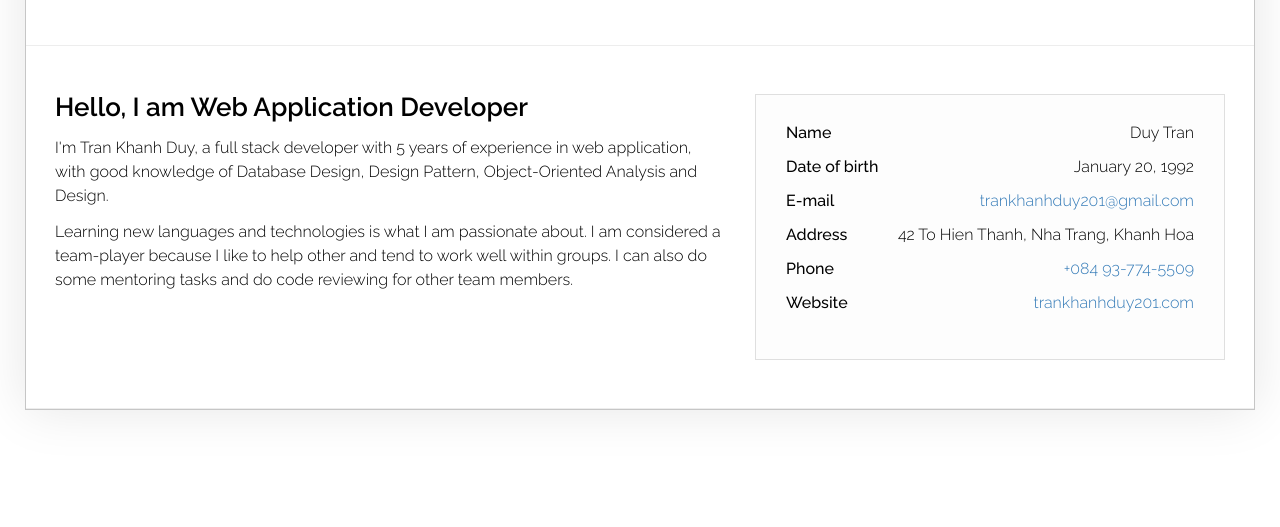
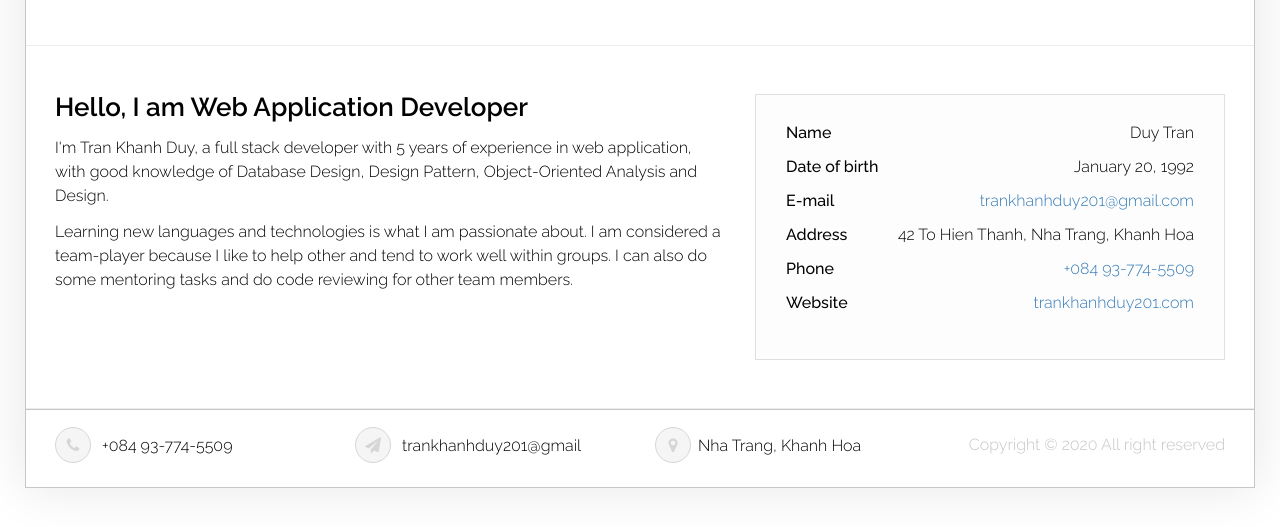
Before and after one commit to dendgau/profile, a plain HTML site: page index.html in a window 1280 px wide. Shown: the part 341-868 px from the top of the page. Before the commit the page ends 801 px from the top, so only its background shows below. Drawn offline with Linux system fonts and the light colour scheme.

Commit message:
Revert "Remove footer summary profile"
This reverts commit 5bf21b7cc6cf2624aea5ddc2c215a4559d98df92.

```diff
--- a/index.html
+++ b/index.html
@@ -140,6 +140,46 @@
                 <!-- End Content section -->
             </div>
             <!-- End Profile section -->
+
+            <!-- Start Footer section -->
+            <footer class="footer">
+                <!-- start container -->
+                <div class="container">
+                    <!-- start row -->
+                    <div class="row">
+                        <!-- start phone number -->
+                        <div class="col-xs-12 col-sm-6 col-lg-3">
+                            <a href="#" class="hover-animate">
+                                <span class="ukie-icons hover-animate"><i class="fa fa-phone"></i></span> +084 93-774-5509
+                            </a>
+                        </div>
+                        <!-- end phone number -->
+                        <!-- start email -->
+                        <div class="col-xs-12 col-sm-6 col-lg-3">
+                            <a href="#" class="hover-animate">
+                                <span class="ukie-icons hover-animate"><i class="fa fa-paper-plane"></i></span> trankhanhduy201@gmail
+                            </a>
+                        </div>
+                        <!-- end email -->
+                        <!-- start address -->
+                        <div class="col-xs-12 col-sm-6 col-lg-3">
+                            <a href="#" class="hover-animate">
+                                <span class="ukie-icons hover-animate"><i class="fa fa-map-marker"></i></span>Nha Trang, Khanh Hoa
+                            </a>
+                        </div>
+                        <!-- end address -->
+                        <!-- start Copyright -->
+                        <div class="col-xs-12 col-sm-6 col-lg-3 text-right">
+                            <span class="copyright">Copyright © 2020 All right reserved</span>
+                        </div>
+                        <!-- end Copyright -->
+                    </div>
+                    <!-- end row -->
+                </div>
+                <!-- end container -->
+            </footer>
+            <!-- End Footer section -->
+
         </div>
     </div>
 <script src="assets/jquery-1.11.2.min.js" type="text/javascript"></script>
```
